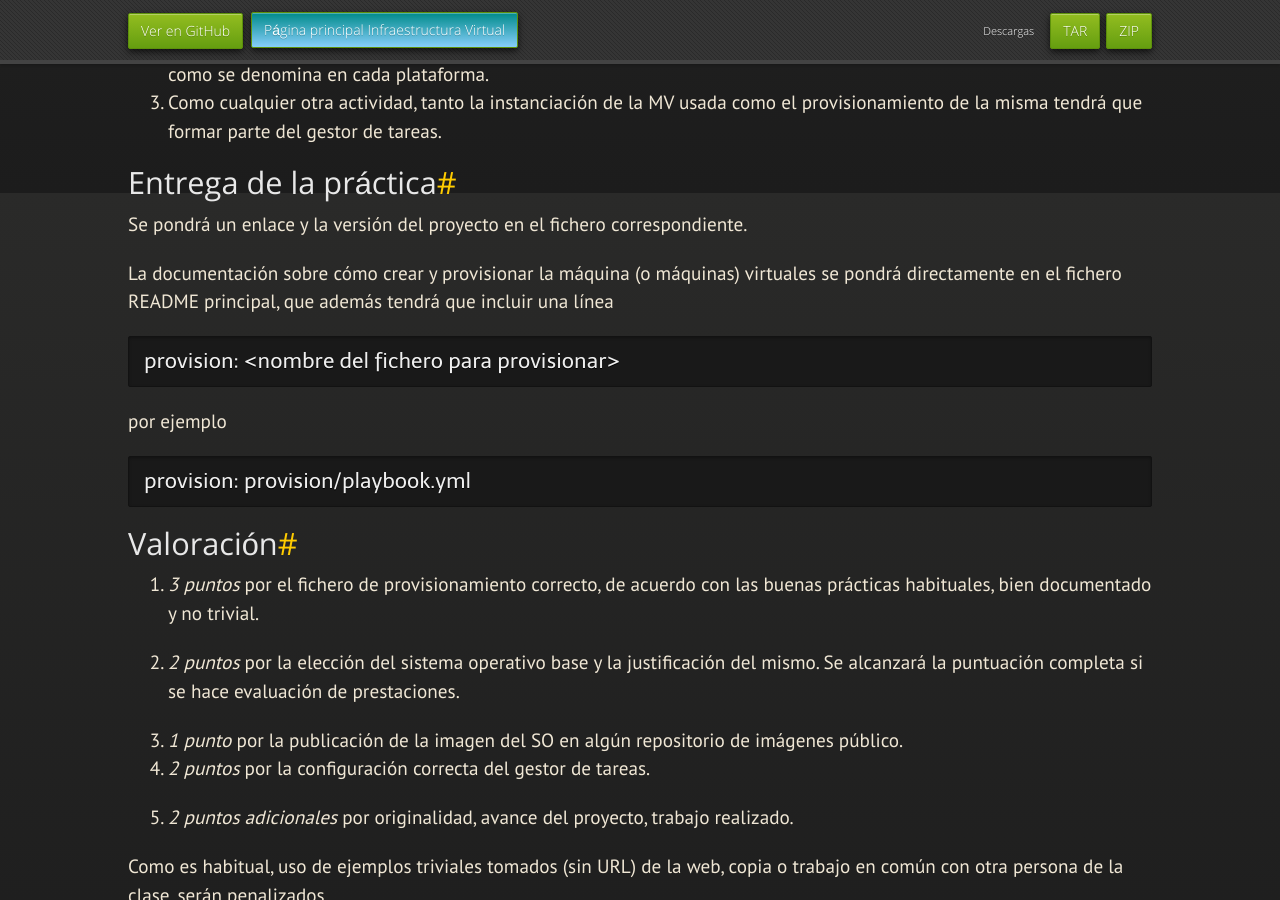
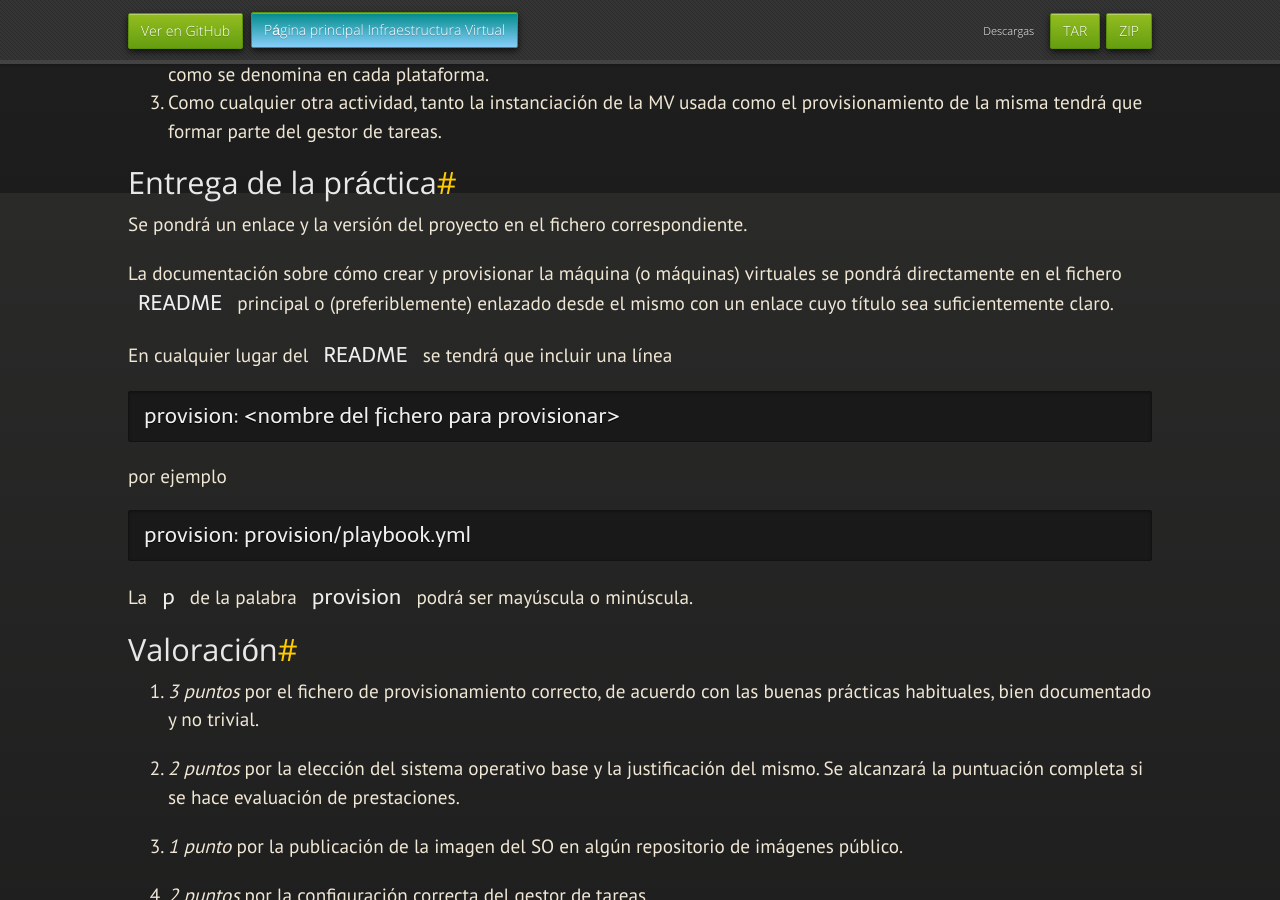
Before and after one commit to JJ/IV, a Jekyll site: the page built from documentos/proyecto/6.Provision.md, in a window 1280 px wide and 900 px high, scrolled down 707 px. Built offline with Jekyll 4.4.1, drawn with Linux system fonts in a browser that asks for light colours; nearby versions of some CDN libraries; some web fonts are replaced; our own code applies the rules of GitHub Pages for plain Markdown files.

Commit message:
Sync documentos/proyecto/6.Provision.md de master a gh-pages

```diff
--- a/documentos/proyecto/6.Provision.md
+++ b/documentos/proyecto/6.Provision.md
@@ -52,14 +52,19 @@ Se pondrá un enlace y la versión del proyecto en el fichero
 correspondiente.
 
 La documentación sobre cómo crear y provisionar la máquina (o
-máquinas) virtuales se pondrá directamente en el fichero README
-principal, que además tendrá que incluir una línea
+máquinas) virtuales se pondrá directamente en el fichero `README`
+principal o (preferiblemente) enlazado desde el mismo con un enlace
+cuyo título sea suficientemente claro.
+
+En cualquier lugar del `README` se tendrá que incluir una línea
 
     provision: <nombre del fichero para provisionar>
 
 por ejemplo
 
 	provision: provision/playbook.yml
+
+La `p` de la palabra `provision` podrá ser mayúscula o minúscula.
 
 Valoración
 --------------
@@ -73,6 +78,7 @@ Valoración
 
 3. *1 punto* por la publicación de la imagen del SO en algún
    repositorio de imágenes público.
+
 3. *2 puntos* por la configuración correcta del gestor de tareas.
 
 4. *2 puntos adicionales* por originalidad, avance del proyecto,
```
